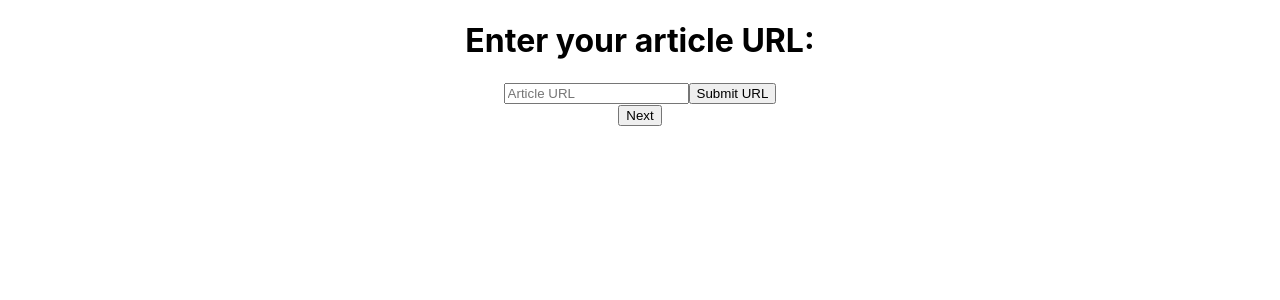
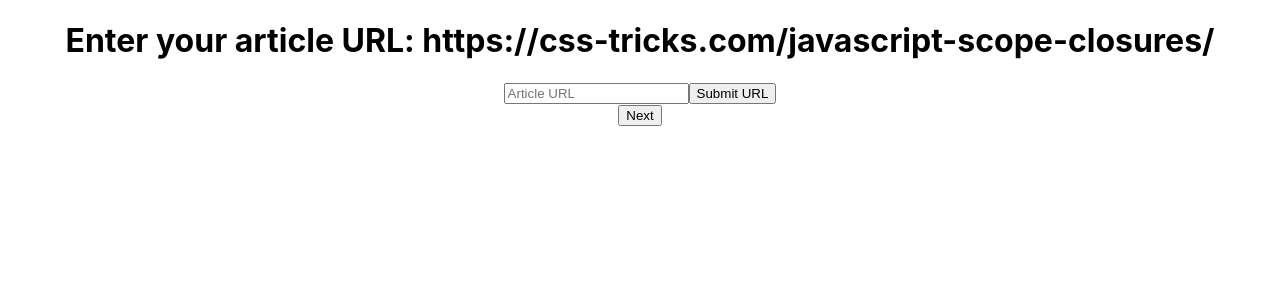
Before and after one commit to z2lai/react-emotion-multi-step-form, a React (Create React App) app: page / in a window 1280 px wide. Shown: the top 300 px of the page. Built offline with nearby package versions, Linux system fonts and the light colour scheme.

Commit message:
(WIP) Fetching scraped info from article url

```diff
--- a/src/components/BookmarkForm.js
+++ b/src/components/BookmarkForm.js
@@ -3,7 +3,6 @@ import RadioControl from "./RadioControl";
 import FormPageCaption from "./FormPageCaption";
 import FormUrlPage from "./FormUrlPage";
 import FormTagPage from "./FormTagPage";
-import FormButtons from "./FormButtons";
 
 class BookmarkForm extends Component {
   formStates = ["Initial", "Scraping Article", "Article Scraped"];
@@ -23,13 +22,11 @@ class BookmarkForm extends Component {
     // retrieve types and factors from database
   }
 
-  saveUrl = url => {
-    this.setState({ url });
-  };
+  saveUrl = url => this.setState({ url });
 
-  setFormState = stateIndex => {
-    this.setState({ formState: this.formStates[stateIndex] })
-  }
+  setFormState = stateIndex => this.setState({ formState: this.formStates[stateIndex] });
+
+  setArticleState = article => this.setState({ article });
 
   // handleChange = event => {
   //   try {
@@ -66,7 +63,7 @@ class BookmarkForm extends Component {
     let page = this.state.formPage;
     let currentPage =
       page === 1 ? (
-        <FormUrlPage url={this.state.url} saveUrl={this.saveUrl} setFormState={this.setFormState} />
+        <FormUrlPage url={this.state.url} saveUrl={this.saveUrl} setFormState={this.setFormState} saveArticle={this.setArticleState} />
       ) : page === 2 ? (
         <RadioControl name="type" options={this.types} selected={this.state.type} onChange={this.handleSelection} />
       ) : (
--- a/src/components/FormButtons.js
+++ /dev/null
@@ -1,9 +0,0 @@
-import React from "react";
-
-const FormButtons = props => (
-  <button>
-
-  </button>
-);
-
-export default FormButtons;
--- a/src/components/FormUrlPage.js
+++ b/src/components/FormUrlPage.js
@@ -1,9 +1,11 @@
 import React from "react";
+
+const testUrl = 'https://css-tricks.com/javascript-scope-closures/';
 
 class FormUrlPage extends React.Component {
   state = {
     invalidUrl: false,
-    urlInput: ""
+    urlInput: this.props.url || '' // should I just remove this and use the url state of the parent?
   };
 
   handleChange = event => {
@@ -17,9 +19,11 @@ class FormUrlPage extends React.Component {
       this.setState({ invalidUrl: true });
       return alert("Invalid URL");
     }
+    this.setState({ urlInput: cleanUrl });
     this.props.saveUrl(cleanUrl);
     fetch(`/articles/scrape?url=${cleanUrl}`)
-      .then(scrapedInfo => console.log(scrapedInfo))
+      .then(res => res.json()) // body.json() returns another promise
+      .then(articleInfo => this.props.saveArticle(articleInfo))
       .catch(err => console.log(err));
     this.props.setFormState(1);
   };
@@ -31,12 +35,11 @@ class FormUrlPage extends React.Component {
   render() {
     return (
       <div>
-        <h1>Enter your article URL:</h1>
+        <h1>Enter your article URL: {testUrl}</h1>
         <input
           type="text"
           required
           placeholder="Article URL"
-          defaultValue={this.props.url}
           value={this.state.urlInput}
           onChange={this.handleChange}
           onKeyPress={this.submitUrl}
```
